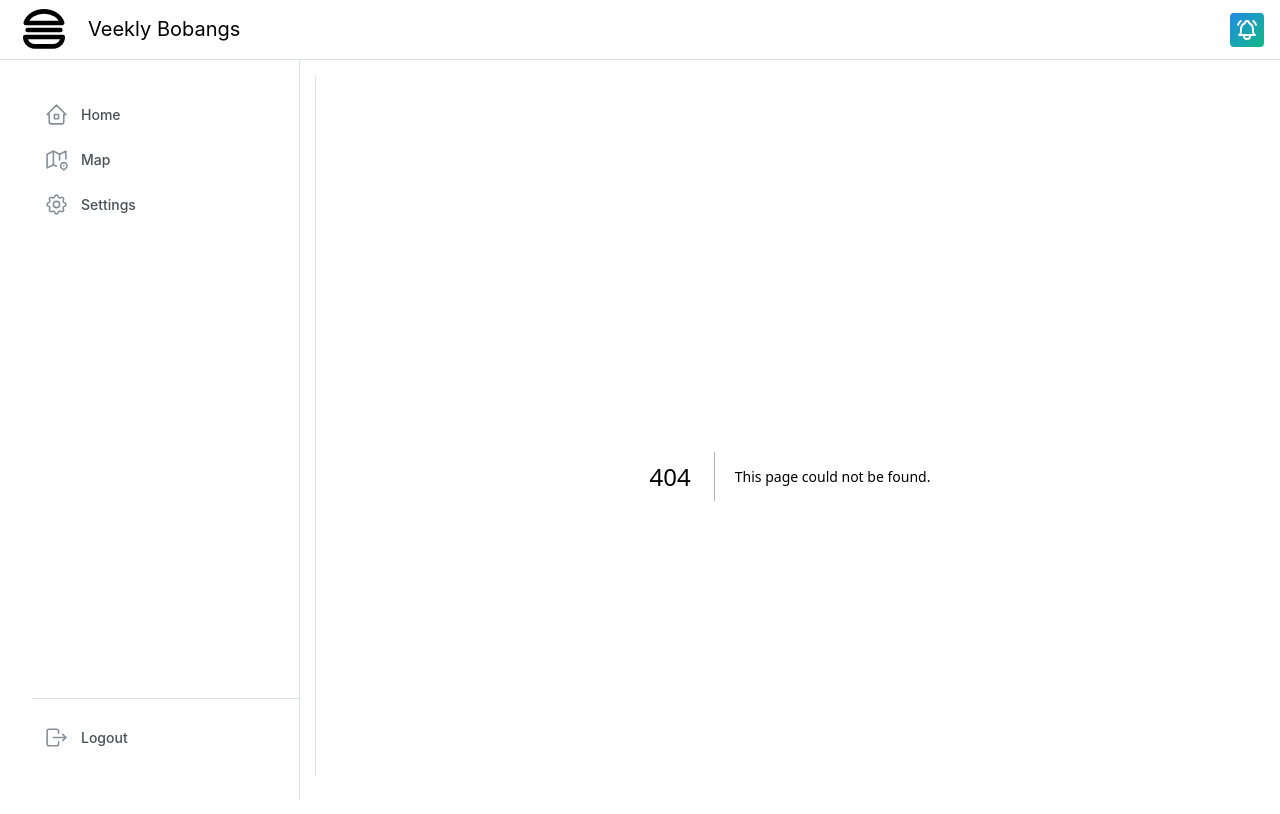
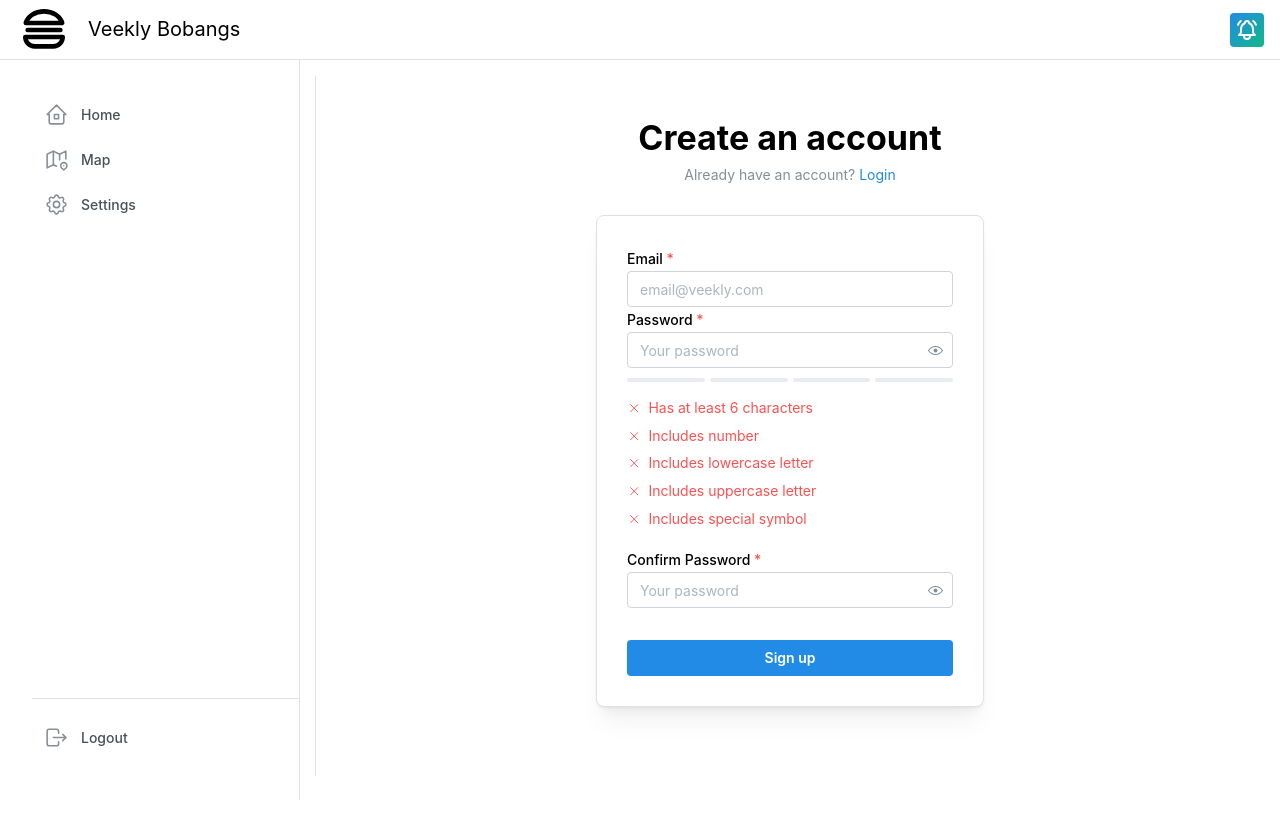
Before and after one commit to veekly-bobangs/veekly_bobangs, a Next.js app in the folder frontend/webapp/: page /register in a window 1280 px wide. Before the commit this address had no page. Shown: the top 814 px of the page. Built offline with nearby package versions, Linux system fonts and the light colour scheme.

Commit message:
Add auth components

```diff
--- /dev/null
+++ b/frontend/webapp/src/app/register/page.tsx
@@ -0,0 +1,43 @@
+'use client'
+import React from 'react';
+import {
+  TextInput,
+  PasswordInput,
+  Anchor,
+  Paper,
+  Title,
+  Text,
+  Container,
+  Button,
+} from '@mantine/core';
+import {
+  PasswordStrength,
+} from '@/components/register';
+import {
+  PAGE_PATHS,
+} from '@/constants/endpoints';
+
+export default function RegisterPage() {
+  return (
+    <Container size={420} my={40}>
+      <Title ta="center">
+        Create an account
+      </Title>
+      <Text c="dimmed" size="sm" ta="center" mt={5}>
+        Already have an account?{' '}
+        <Anchor href={PAGE_PATHS.LOGIN}>
+          Login
+        </Anchor>
+      </Text>
+
+      <Paper withBorder shadow="md" p={30} mt={30} radius="md">
+        <TextInput label="Email" placeholder="email@veekly.com" required />
+        <PasswordStrength />
+        <PasswordInput label="Confirm Password" placeholder="Your password" required mt="md" />
+        <Button fullWidth mt="xl">
+          Sign up
+        </Button>
+      </Paper>
+    </Container>
+  );
+}
--- /dev/null
+++ b/frontend/webapp/src/components/register/PasswordStrength.tsx
@@ -0,0 +1,73 @@
+import { Box, Progress, PasswordInput, Group, Text, Center } from '@mantine/core';
+import { useInputState } from '@mantine/hooks';
+import { IconCheck, IconX } from '@tabler/icons-react';
+
+function PasswordRequirement({ meets, label }: { meets: boolean; label: string }) {
+  return (
+    <Text component="div" c={meets ? 'teal' : 'red'} mt={5} size="sm">
+      <Center inline>
+        {meets ? <IconCheck size="0.9rem" stroke={1.5} /> : <IconX size="0.9rem" stroke={1.5} />}
+        <Box ml={7}>{label}</Box>
+      </Center>
+    </Text>
+  );
+}
+
+const requirements = [
+  { re: /[0-9]/, label: 'Includes number' },
+  { re: /[a-z]/, label: 'Includes lowercase letter' },
+  { re: /[A-Z]/, label: 'Includes uppercase letter' },
+  { re: /[$&+,:;=?@#|'<>.^*()%!-]/, label: 'Includes special symbol' },
+];
+
+function getStrength(password: string) {
+  let multiplier = password.length > 5 ? 0 : 1;
+
+  requirements.forEach((requirement) => {
+    if (!requirement.re.test(password)) {
+      multiplier += 1;
+    }
+  });
+
+  return Math.max(100 - (100 / (requirements.length + 1)) * multiplier, 0);
+}
+
+export default function PasswordStrength() {
+  const [value, setValue] = useInputState('');
+  const strength = getStrength(value);
+  const checks = requirements.map((requirement, index) => (
+    <PasswordRequirement key={index} label={requirement.label} meets={requirement.re.test(value)} />
+  ));
+  const bars = Array(4)
+    .fill(0)
+    .map((_, index) => (
+      <Progress
+        styles={{ section: { transitionDuration: '0ms' } }}
+        value={
+          value.length > 0 && index === 0 ? 100 : strength >= ((index + 1) / 4) * 100 ? 100 : 0
+        }
+        color={strength > 80 ? 'teal' : strength > 50 ? 'yellow' : 'red'}
+        key={index}
+        size={4}
+      />
+    ));
+
+  return (
+    <div>
+      <PasswordInput
+        value={value}
+        onChange={setValue}
+        placeholder="Your password"
+        label="Password"
+        required
+      />
+
+      <Group gap={5} grow mt="xs" mb="md">
+        {bars}
+      </Group>
+
+      <PasswordRequirement label="Has at least 6 characters" meets={value.length > 5} />
+      {checks}
+    </div>
+  );
+}
--- /dev/null
+++ b/frontend/webapp/src/components/register/index.ts
@@ -0,0 +1 @@
+export { default as PasswordStrength } from './PasswordStrength';
--- a/frontend/webapp/src/constants/endpoints.ts
+++ b/frontend/webapp/src/constants/endpoints.ts
@@ -2,6 +2,8 @@ export const PAGE_PATHS = {
     HOME: '/',
     MAP: '/map',
     SETTINGS: '/settings',
+    LOGIN: '/login',
+    REGISTER: '/register',
 };
 
 export const PAGE_NAMES = {
```
Also changed, not shown: frontend/webapp/src/app/login/page.tsx (added, +47 -0 lines).
